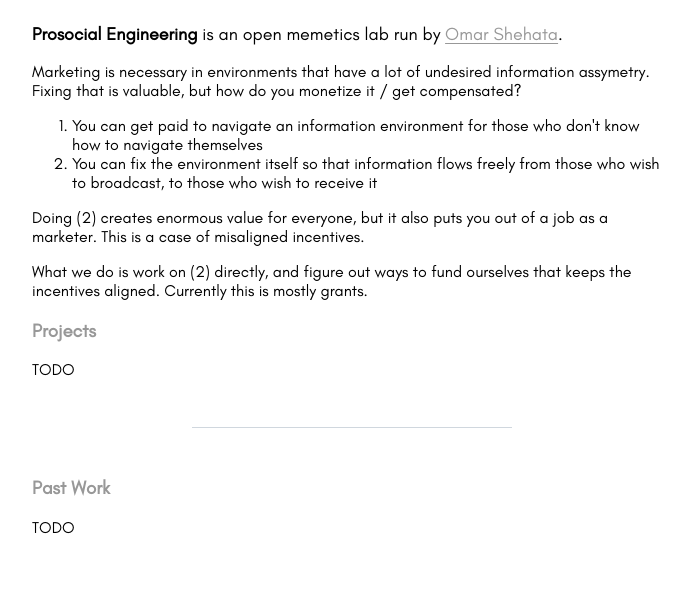
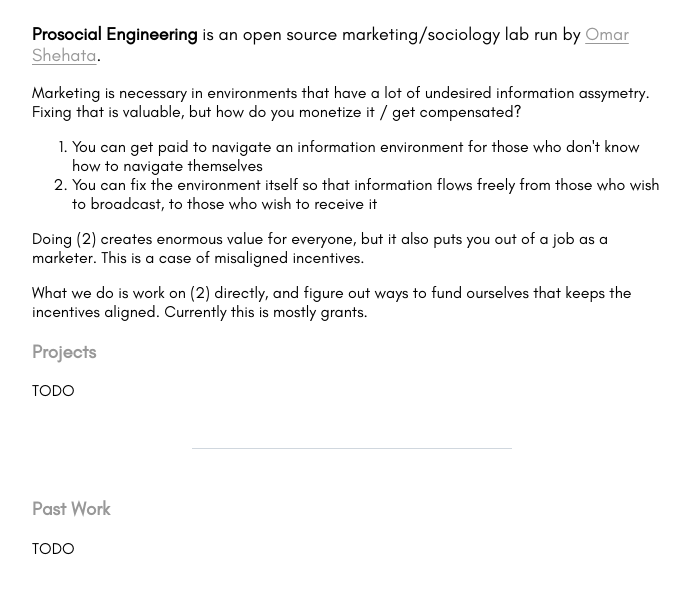
Before and after one commit to OmarShehata/prosocial-engineering, a website built with Vite: page index.html in a window 1280 px wide. Shown: the whole page, without its empty margins (288-978 px from the left). Built offline with nearby package versions, Linux system fonts and the light colour scheme.

Commit message:
Update index.html

```diff
--- a/index.html
+++ b/index.html
@@ -10,7 +10,7 @@
   <body>
     <main>
       <p class="big">
-        <b>Prosocial Engineering</b> is an open memetics lab run by <a href="https://omarshehata.me/">Omar Shehata</a>.
+        <b>Prosocial Engineering</b> is an open source marketing/sociology lab run by <a href="https://omarshehata.me/">Omar Shehata</a>.
       </p>
 
       <p>
```
